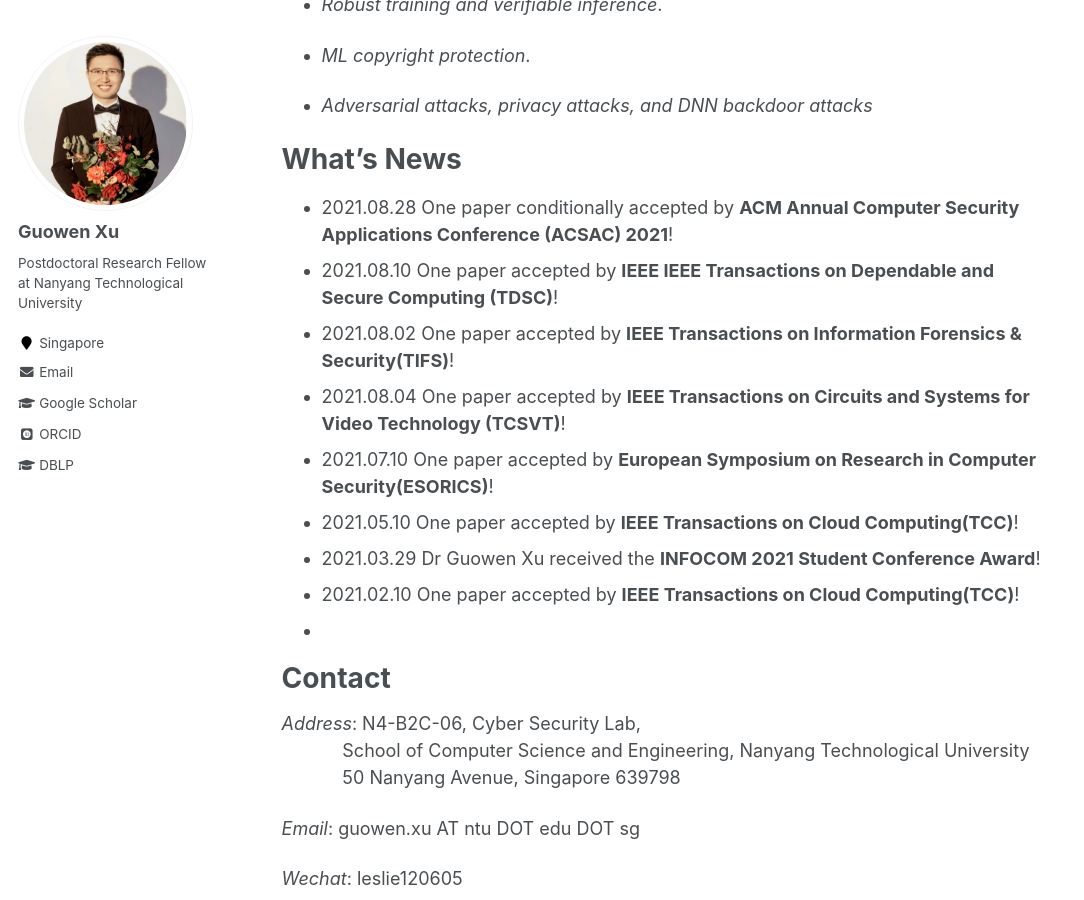
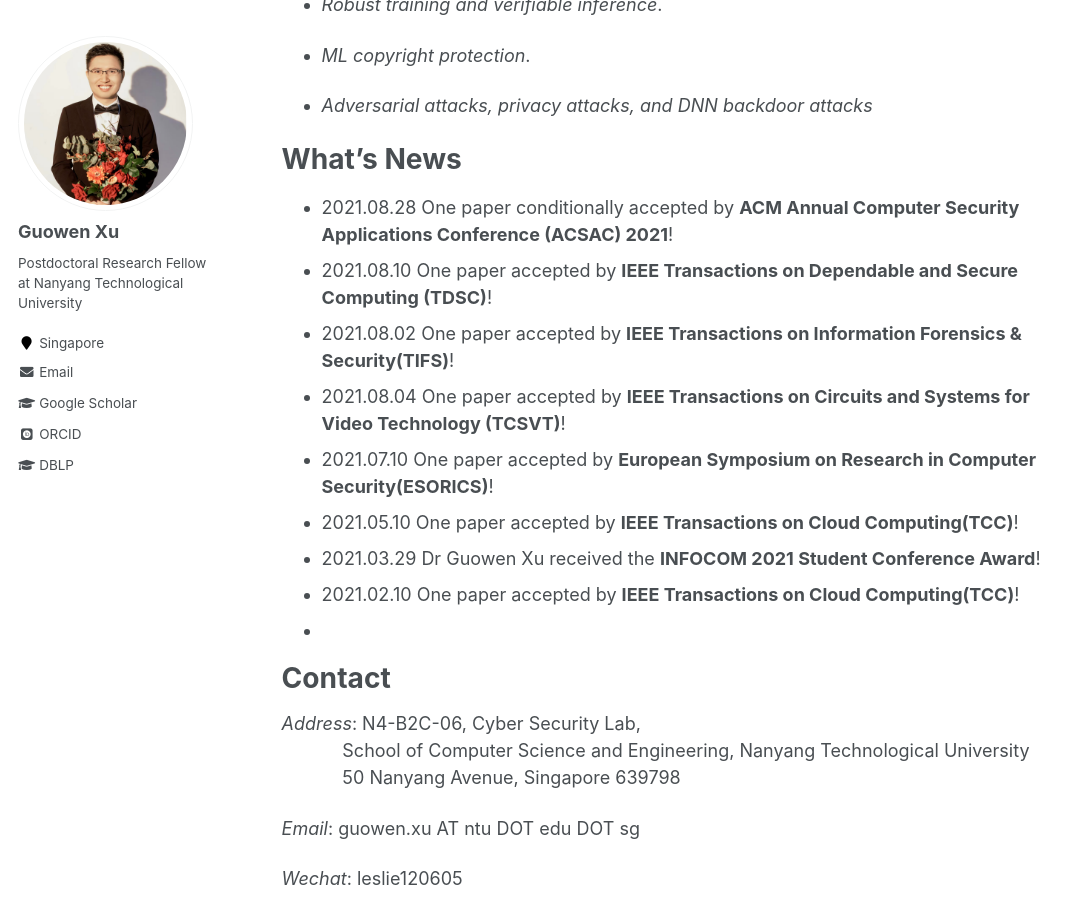
Before and after one commit to Guowen-xu/guowen-xu.github.io, a Jekyll site: the page built from _pages/about.md, in a window 1280 px wide and 900 px high, scrolled down 563 px. Shown: the whole window, without its empty margins (0-1084 px from the left). Built offline with Jekyll 4.4.1, drawn with Linux system fonts in a browser that asks for light colours; some web fonts are replaced.

Commit message:
Update about.md

```diff
--- a/_pages/about.md
+++ b/_pages/about.md
@@ -25,7 +25,7 @@ I prefer to work on applying cryptographic techniques in building secure protoco
 What's News
 ======
 - 2021.08.28 One paper conditionally accepted by **ACM Annual Computer Security Applications Conference (ACSAC) 2021**!
-- 2021.08.10 One paper  accepted by **IEEE IEEE Transactions on Dependable and Secure Computing (TDSC)**!
+- 2021.08.10 One paper  accepted by **IEEE Transactions on Dependable and Secure Computing (TDSC)**!
 - 2021.08.02 One paper accepted by **IEEE Transactions on Information Forensics & Security(TIFS)**!
 - 2021.08.04 One paper accepted by **IEEE Transactions on Circuits and Systems for Video Technology (TCSVT)**!
 - 2021.07.10 One paper accepted by **European Symposium on Research in Computer Security(ESORICS)**!
```
